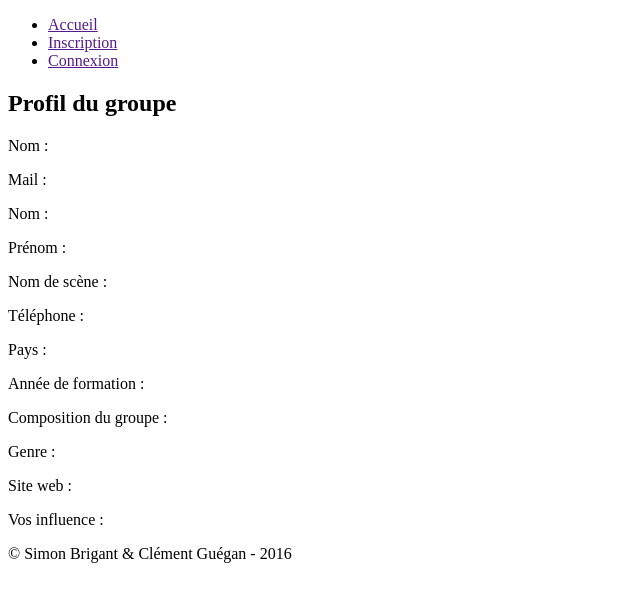
After one commit to tnargib/trans, a PHP site: the page made by application/views/profil.php in a window 1280 px wide. The commit adds this page. Shown: the top 602 px of the page, without its empty margins (0-640 px from the left). Run offline with PHP 8.4, Linux system fonts and the light colour scheme; the template is opened without the code that fills it, so the values that code supplies are empty; some libraries are stand-ins or nearby versions.

Commit message:
début de la gestion du profil

```diff
--- a/application/views/header.php
+++ b/application/views/header.php
@@ -13,7 +13,7 @@
 			<ul>
 			<?php if (isset($user) && $user->connected) { ?>
 				<li><a href="<?= site_url('index') ?>">Réserver salle</a></li>
-				<li><a href="<?= site_url('index') ?>">Mon profil</a></li>
+				<li><a href="<?= site_url('profil/index') ?>">Mon profil</a></li>
 				<li><a href="<?= site_url('deconnexion') ?>">Déconnexion</a></li>
 			<?php } else { ?>
 				<li><a href="<?= site_url('index') ?>">Accueil</a></li>
--- a/application/views/inscription.php
+++ b/application/views/inscription.php
@@ -83,7 +83,7 @@
 				'name' => 'date',
 				'id' => 'date',
 				'type' => 'date',
-				'placeholder' => 'Date de formation',
+				'placeholder' => 'Année de formation',
 				'value' => set_value('date')
 			];
 
--- /dev/null
+++ b/application/views/profil.php
@@ -0,0 +1,18 @@
+<main>
+	<section class="">
+		<h1 class="text-center">Profil du groupe</h1>
+
+		<p>Nom : </p>
+		<p>Mail : </p>
+		<p>Nom : </p>
+		<p>Prénom : </p>
+		<p>Nom de scène : </p>
+		<p>Téléphone : </p>
+		<p>Pays : </p>
+		<p>Année de formation : </p>
+		<p>Composition du groupe : </p>
+		<p>Genre : </p>
+		<p>Site web : </p>
+		<p>Vos influence : </p>
+	</section>
+</main>
```
Also changed, not shown: application/controllers/Profil.php (added, +25 -0 lines).
